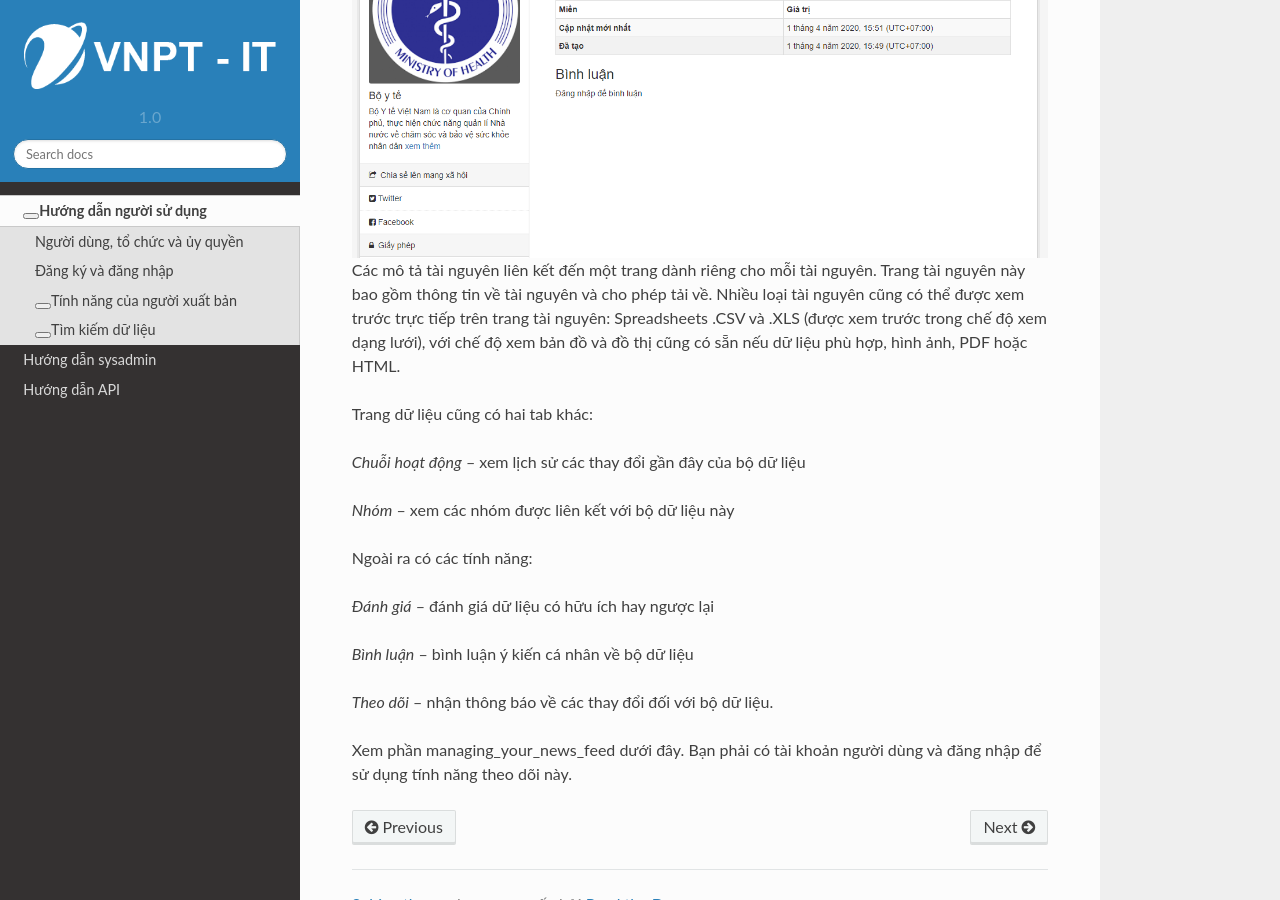
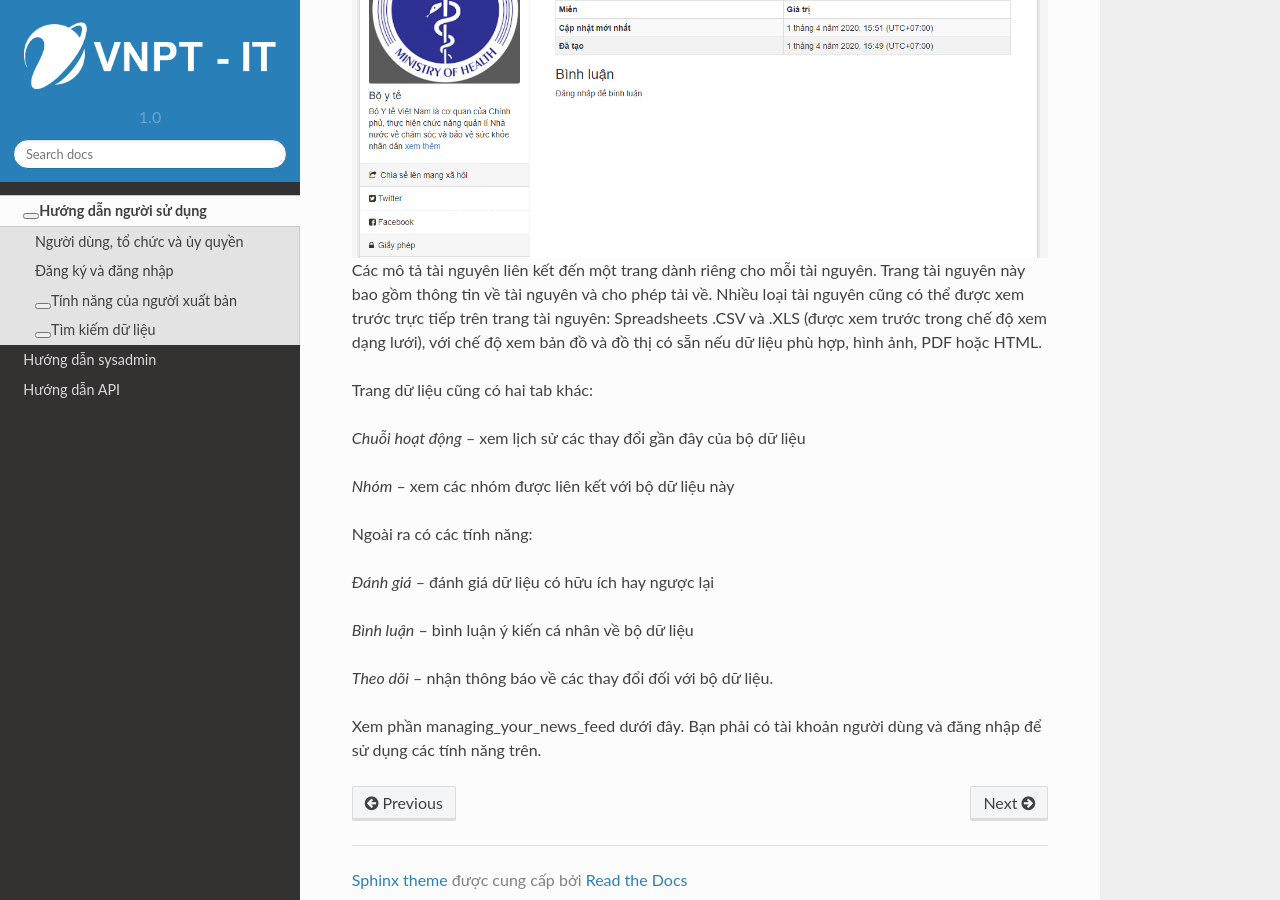
Before and after one commit to dinhthimaianh/opendata-documentation, a Sphinx documentation site: the page built from doc/user-guide.rst, in a window 1280 px wide and 900 px high, scrolled down 10825 px. Built offline with Sphinx 7.4.7 and the Read the Docs theme 2.0.0, drawn with Linux system fonts in a browser that asks for light colours; nearby versions of some CDN libraries; some web fonts are replaced; library files that are not in the unit come from our copies.

Commit message:
Update user-guide.rst

```diff
--- a/doc/user-guide.rst
+++ b/doc/user-guide.rst
@@ -283,7 +283,7 @@ Khi chọn bộ dữ liệu, web sẽ hiện thị trang của bộ dữ liệu:
 Các mô tả tài nguyên liên kết đến một trang dành riêng cho mỗi tài nguyên. Trang tài nguyên này
 bao gồm thông tin về tài nguyên và cho phép tải về. Nhiều loại tài nguyên cũng có thể được xem
 trước trực tiếp trên trang tài nguyên: Spreadsheets .CSV và .XLS (được xem trước trong chế độ xem dạng
-lưới), với chế độ xem bản đồ và đồ thị cũng có sẵn nếu dữ liệu phù hợp, hình ảnh, PDF hoặc HTML.
+lưới), với chế độ xem bản đồ và đồ thị có sẵn nếu dữ liệu phù hợp, hình ảnh, PDF hoặc HTML.
 
 Trang dữ liệu cũng có hai tab khác:
 
@@ -300,4 +300,4 @@ Ngoài ra có các tính năng:
 * *Theo dõi* -- nhận thông báo về các thay đổi đối với bộ dữ liệu.
 
 Xem phần :ref:`managing_your_news_feed` dưới đây. Bạn phải có tài khoản người dùng và đăng nhập để sử dụng
-tính năng theo dõi này.
+các tính năng trên.
```
